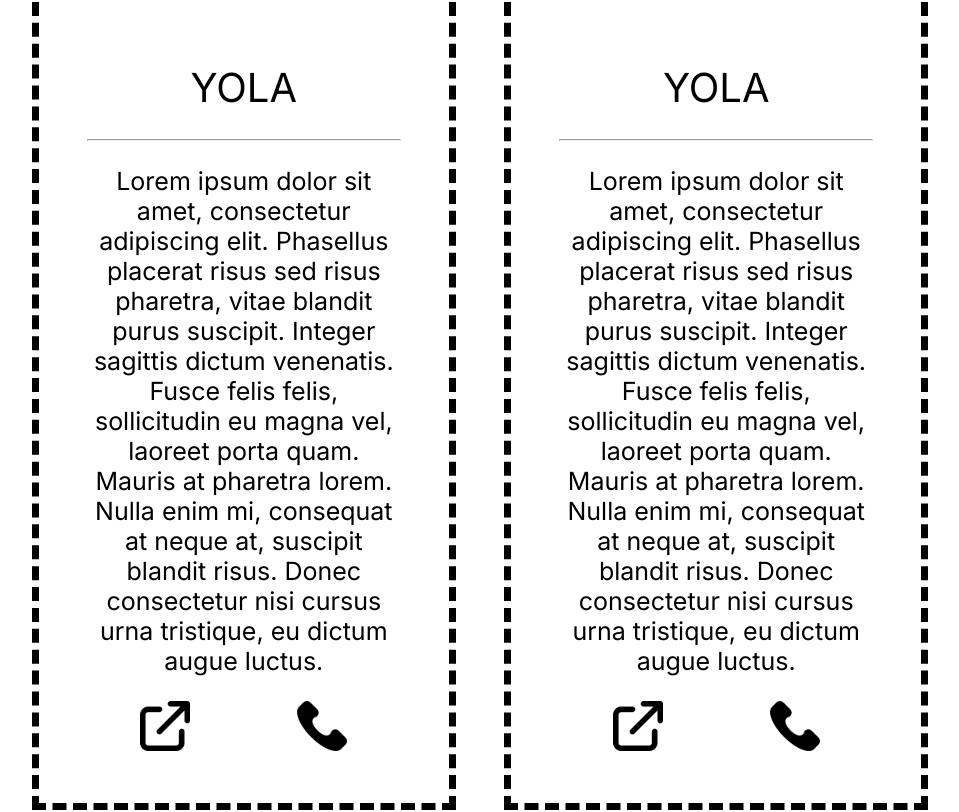
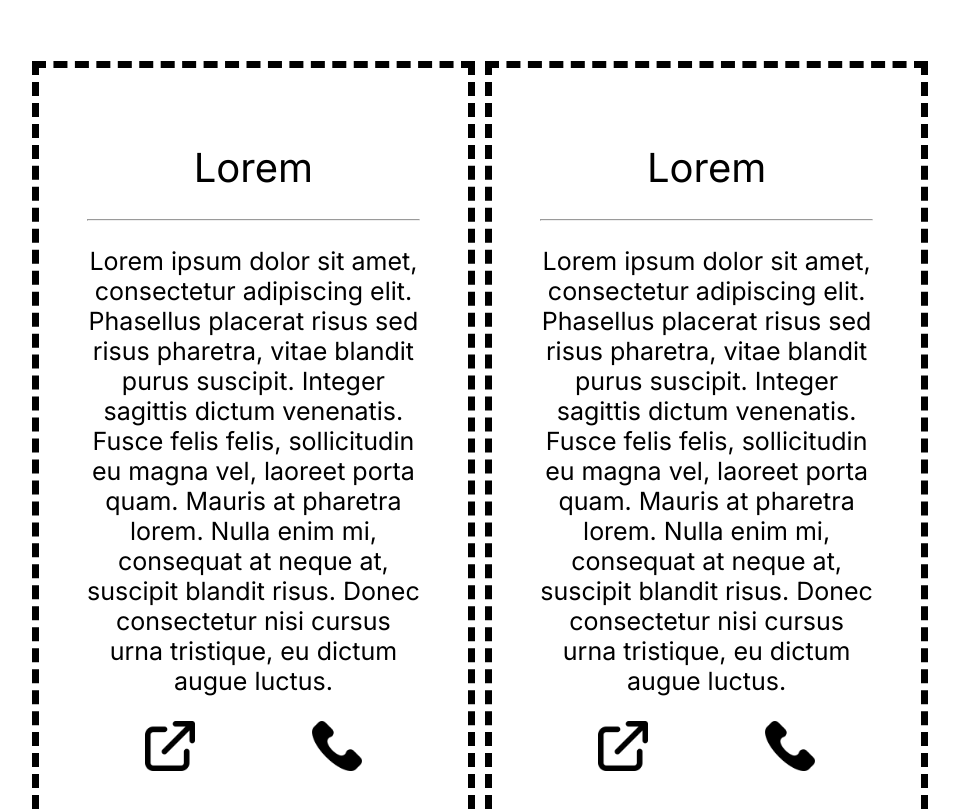
Before and after one commit to Kevin-Arista/ClassicalHub, a React (Create React App) app: page /locations in a window 1280 px wide. Shown: the part 853-1665 px from the top of the page, without its empty margins (160-1119 px from the left). Built offline with nearby package versions, Linux system fonts and the light colour scheme; a web font is replaced by a local one.

Commit message:
used flexbox to implement the card rows and formatting

```diff
--- a/src/components/infoCard.js
+++ b/src/components/infoCard.js
@@ -1,26 +1,27 @@
 import React from "react";
 import "./infoCard.scss";
-import externalLink from "../assets/external-link.png";
-import phone from "../assets/phone-call.png";
+import linkIcon from "../assets/external-link.png";
+import phoneIcon from "../assets/phone-call.png";
 
-function InfoCard(props) {
+function InfoCard({
+	orgName = "Lorem",
+	description = "Lorem ipsum dolor sit amet, consectetur adipiscing elit. Phasellus placerat risus sed risus pharetra, vitae blandit purus suscipit. Integer sagittis dictum venenatis. Fusce felis felis, sollicitudin eu magna vel, laoreet porta quam. Mauris at pharetra lorem. Nulla enim mi, consequat at neque at, suscipit blandit risus. Donec consectetur nisi cursus urna tristique, eu dictum augue luctus.",
+	link = "/locations",
+	phone = "Not Available",
+}) {
 	return (
 		<div className="infoCard">
-			<h1>YOLA</h1>
+			<h1>{orgName}</h1>
 			<hr />
-			<p>
-				Lorem ipsum dolor sit amet, consectetur adipiscing elit. Phasellus
-				placerat risus sed risus pharetra, vitae blandit purus suscipit. Integer
-				sagittis dictum venenatis. Fusce felis felis, sollicitudin eu magna vel,
-				laoreet porta quam. Mauris at pharetra lorem. Nulla enim mi, consequat
-				at neque at, suscipit blandit risus. Donec consectetur nisi cursus urna
-				tristique, eu dictum augue luctus.
-			</p>
+			<p>{description}</p>
 			<div className="icon-row">
-				<a href="https://www.laphil.com/learn/yola/youth-orchestra-los-angeles">
-					<img src={externalLink} />
+				<a href={link}>
+					<img src={linkIcon} />
 				</a>
-				<img src={phone} />
+				<div className="tooltip-container">
+					<img src={phoneIcon} alt="Phone Icon" />
+					<span className="tooltip">{phone}</span>
+				</div>
 			</div>
 		</div>
 	);
--- a/src/components/infoCard.scss
+++ b/src/components/infoCard.scss
@@ -2,9 +2,10 @@
 
 .infoCard {
 	text-align: center;
-	width: 35%;
+	width: 26vw;
 	border: black dashed 7px;
 	padding: 3rem;
+	margin-top: 10vh;
 	transition: transform 0.3s ease, box-shadow 0.3s ease;
 	h1 {
 		font-family: "Inter", sans-serif;
@@ -32,3 +33,28 @@
 	transform: translateY(-10px);
 	box-shadow: 0px 8px 16px rgba(0, 0, 0, 0.2);
 }
+.tooltip-container {
+	position: relative;
+	display: inline-block;
+}
+
+.tooltip {
+	position: absolute;
+	bottom: 100%;
+	left: 50%;
+	transform: translateX(-50%);
+	background-color: black;
+	color: white;
+	padding: 5px;
+	border-radius: 3px;
+	font-size: 12px;
+	white-space: nowrap;
+	visibility: hidden;
+	opacity: 0;
+	transition: opacity 0.2s;
+}
+
+.tooltip-container:hover .tooltip {
+	visibility: visible;
+	opacity: 1;
+}
```
